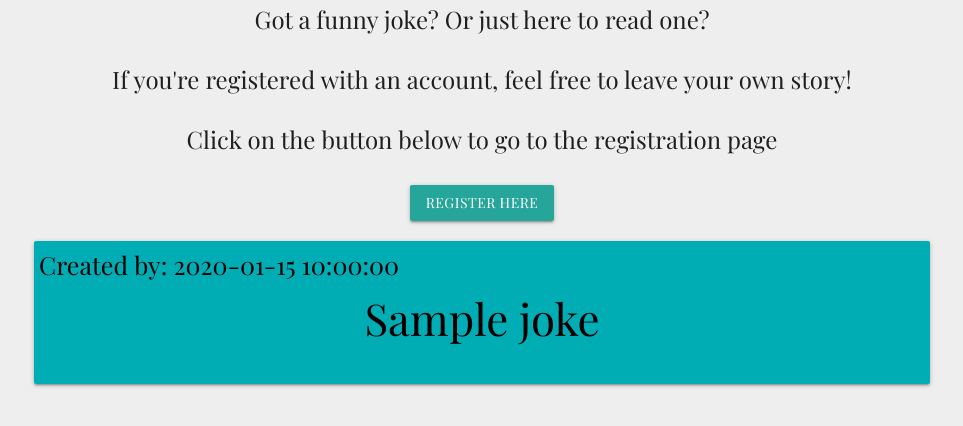
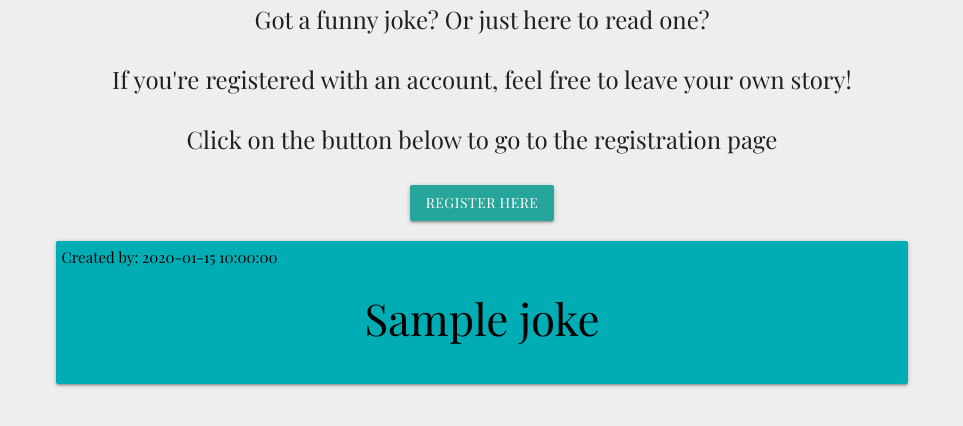
Before and after one commit to Code-Institute-Submissions/Side-On-lockdownLounge-MP3_OctResub, a Flask app: page /get_jokes in a window 1280 px wide. Shown: the part 269-695 px from the top of the page, without its empty margins (158-1121 px from the left). Run offline with Flask 2, Linux system fonts and the light colour scheme; a database or web service that is not in the repository returns one stand-in record (values such as "Sample title"); some libraries are stand-ins or nearby versions.

Commit message:
Style new class for comment created by

```diff
--- a/static/css/style.css
+++ b/static/css/style.css
@@ -57,14 +57,19 @@ nav .brand-logo {
   margin-left: auto;
   margin-right: auto;
   margin-bottom: 40px;
+  width: 95%;
 }
 
 .created-by {
   text-align: left;
-  font-size: smaller;
   position: absolute;
   left: 5px;
   top: 5px;
+  font-size: 1rem;
+}
+
+.comment-created-by {
+  font-size: 1rem;
 }
 
 
```
